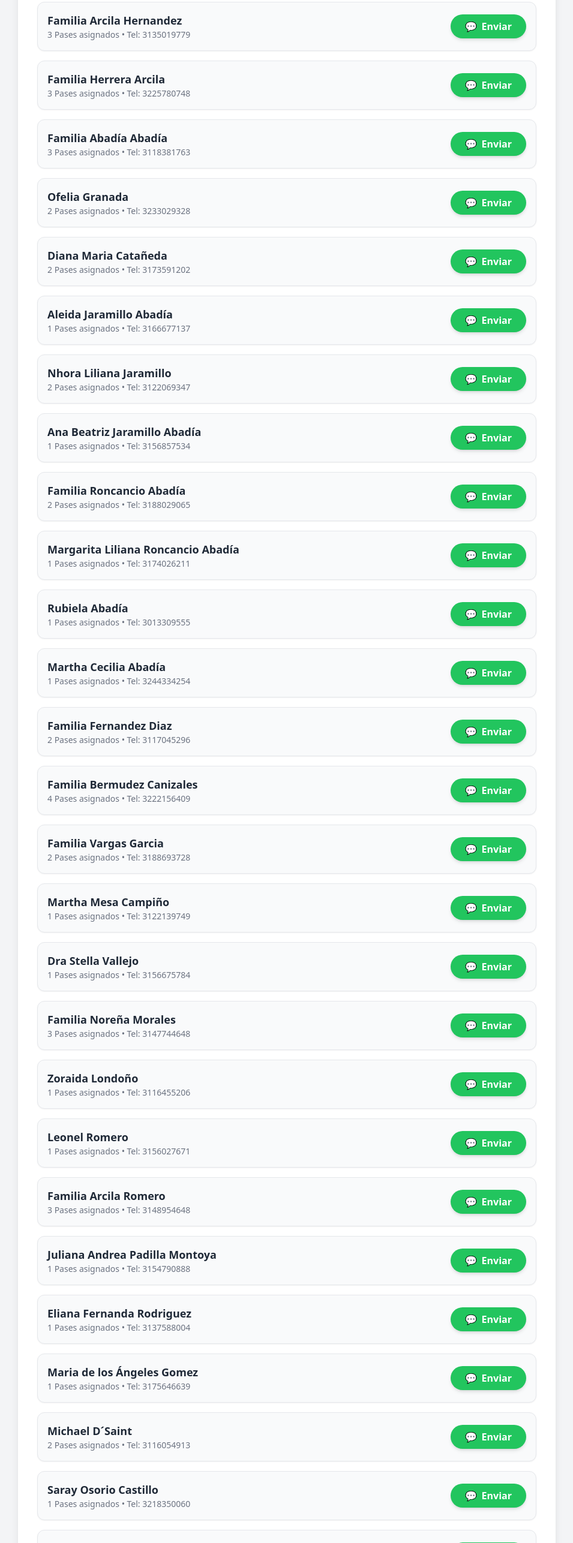
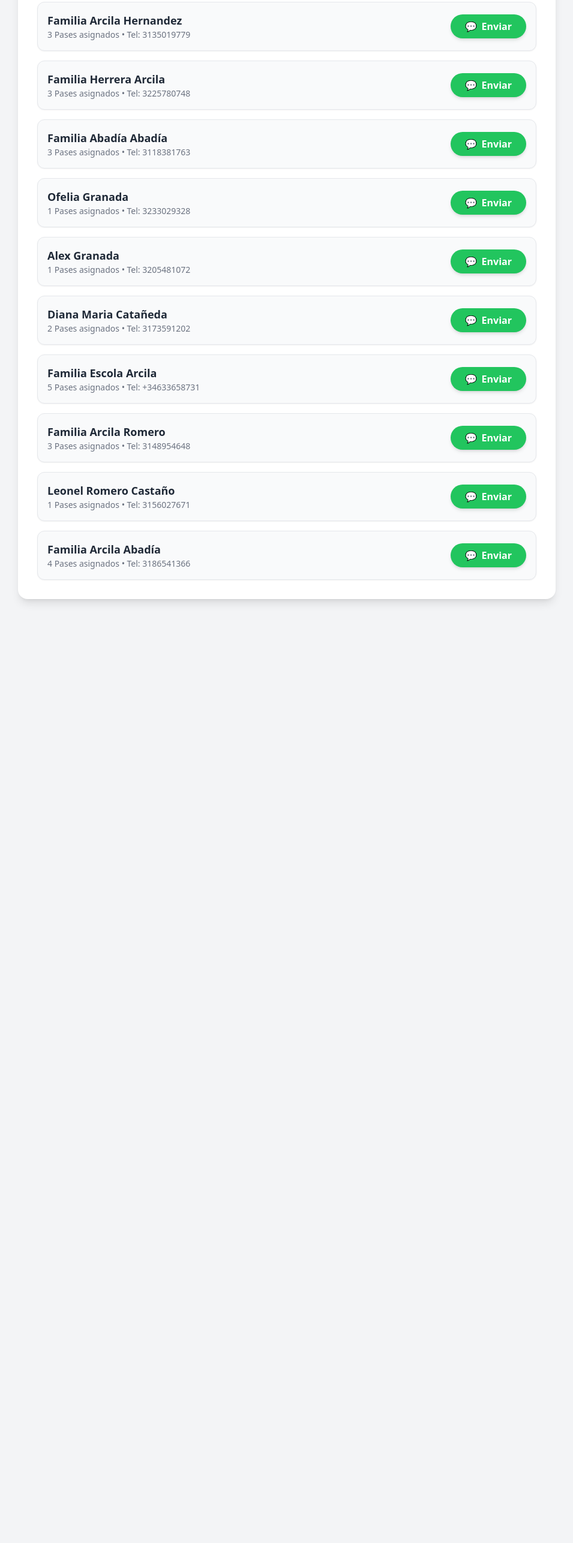
Before and after one commit to joar0219/rsvp-15anos, a plain HTML site: page admin.html in a window 1280 px wide. Shown: the part 227-2800 px from the top of the page at 60% size, without its empty margins (162-1117 px from the left). After the commit the page ends 1266 px from the top, so only its background shows below. Drawn offline with nearby package versions, Linux system fonts and the light colour scheme.

Commit message:
Agregando detalle de nombres

```diff
--- a/admin.html
+++ b/admin.html
@@ -14,39 +14,39 @@
     <script>
         // 1. Lista de invitados de Excel
         const listaInvitados = [
-    { familia: "Familia Arcila Ramirez", pases: 3, telefono: "3105878273" },
-    { familia: "Familia Arcila Hernandez", pases: 3, telefono: "3135019779" },
-    { familia: "Familia Herrera Arcila", pases: 3, telefono: "3225780748" },
-    { familia: "Familia Abadía Abadía", pases: 3, telefono: "3118381763" },
-    { familia: "Ofelia Granada", pases: 2, telefono: "3233029328" },
-    { familia: "Diana Maria Catañeda", pases: 2, telefono: "3173591202" },
-    { familia: "Aleida Jaramillo Abadía", pases: 1, telefono: "3166677137" },
-    { familia: "Nhora Liliana Jaramillo", pases: 2, telefono: "3122069347"},
-    { familia: "Ana Beatriz Jaramillo Abadía", pases: 1, telefono: "3156857534"},
-    { familia: "Familia Roncancio Abadía", pases: 2, telefono: "3188029065"},
-    { familia: "Margarita Liliana Roncancio Abadía", pases: 1, telefono: "3174026211"},
-    { familia: "Rubiela Abadía", pases: 1, telefono: "3013309555"},
-    { familia: "Martha Cecilia Abadía", pases: 1, telefono: "3244334254"},
-    { familia: "Familia Fernandez Diaz", pases: 2, telefono: "3117045296"},
-    { familia: "Familia Bermudez Canizales", pases: 4, telefono: "3222156409"},
-    { familia: "Familia Vargas Garcia", pases: 2, telefono: "3188693728"},
-    { familia: "Martha Mesa Campiño", pases: 1, telefono: "3122139749"},
-    { familia: "Dra Stella Vallejo", pases: 1, telefono: "3156675784"},
-    { familia: "Familia Noreña Morales", pases: 3, telefono: "3147744648"},
-    { familia: "Zoraida Londoño", pases: 1, telefono: "3116455206"},
-    { familia: "Leonel Romero", pases: 1, telefono: "3156027671"},
-    { familia: "Familia Arcila Romero", pases: 3, telefono: "3148954648"},
-    { familia: "Juliana Andrea Padilla Montoya", pases: 1, telefono: "3154790888"},
-    { familia: "Eliana Fernanda Rodriguez", pases: 1, telefono: "3137588004"},
-    { familia: "Maria de los Ángeles Gomez", pases: 1, telefono: "3175646639"},
-    { familia: "Michael D´Saint", pases: 2, telefono: "3116054913"},
-    { familia: "Saray Osorio Castillo", pases: 1, telefono: "3218350060"},
-    { familia: "Jade Sanchez Velez", pases: 1, telefono: "3127520668"},
-    { familia: "Johan Bedoya Guapacha", pases: 1, telefono: "3145487137"},
-    { familia: "Jean Paul Franco Bermudez", pases: 1, telefono: "3122243927"},
-    { familia: "Sujeilys Alexandra Padilla", pases: 1, telefono: "3180109842"},
-    { familia: "Danna Alejandra Muñoz", pases: 1, telefono: "3235294554"},
-    { familia: "Familia Arcila Abadía", pases: 4, telefono: "3186541366"}
+    { familia: "Familia Arcila Ramirez",
+    nombres: "Orlando Arcila - Aura Cecilia Ramirez - Ana MAria Arcila",
+    pases: 3, telefono: "3105878273" },
+    { familia: "Familia Arcila Hernandez",
+    nombres: "Daniel Andres Arcila - Liszeth Hernadez - Christopher Arcila",
+    pases: 3, telefono: "3135019779" },
+    { familia: "Familia Herrera Arcila",
+    nombres: "José Gabriel Herrera - Aura Nidia Arcila - John Esteban Herrera",
+    pases: 3, telefono: "3225780748" },
+    { familia: "Familia Abadía Abadía",
+    nombres: "Gustavo Abadía - Maritza A. - Hector José A.",
+    pases: 3, telefono: "3118381763" },
+    { familia: "Ofelia Granada",
+    nombres: "Ofelia Granada",
+    pases: 1, telefono: "3233029328" },
+    { familia: "Alex Granada",
+    nombres: "Alex Granada",
+    pases: 1, telefono: "3205481072" },
+    { familia: "Diana Maria Catañeda",
+    nombres: "Diana Maria Castañeda - Mariana Granada C",
+    pases: 2, telefono: "3173591202" },
+    { familia: "Familia Escola Arcila",
+    nombres: "Ruben Escola - Lina Marcela - Annette - Abraham - Isaac",
+    pases: 5, telefono: "+34633658731"},
+    { familia: "Familia Arcila Romero",
+    nombres: "José Neyder Arcila - Sarai Romero - Erick Arcila",
+    pases: 3, telefono: "3148954648"},
+    { familia: "Leonel Romero Castaño",
+    nombres: "Leonel Romero Castaño",
+    pases: 1, telefono: "3156027671"},
+    { familia: "Familia Arcila Abadía",
+    nombres: "José O. Arcila - Natalia Abadía - Valeria Arcila - Natalie",
+    pases: 4, telefono: "3186541366"}
 
 ];
 
@@ -57,6 +57,7 @@
 
         listaInvitados.forEach(invitado => {
             const familiaUrl = encodeURIComponent(invitado.familia);
+            const nombresUrl = encodeURIComponent(invitado.nombres || "");
             const linkInvitacion = `${DOMINIO}/index.html?invitado=${familiaUrl}&pases=${invitado.pases}`;
 
             const mensajeOriginal = `¡Hola ${invitado.familia}! Con mucha alegría les compartimos su pase VIP para los XV años de Valeria. Les recordamos que esta invitación es personal e intransferible. Ábranla aquí para guardar su código QR y confirmar asistencia: \n\n${linkInvitacion}`;
```
Also changed, not shown: index.html (+19 -12 lines).
